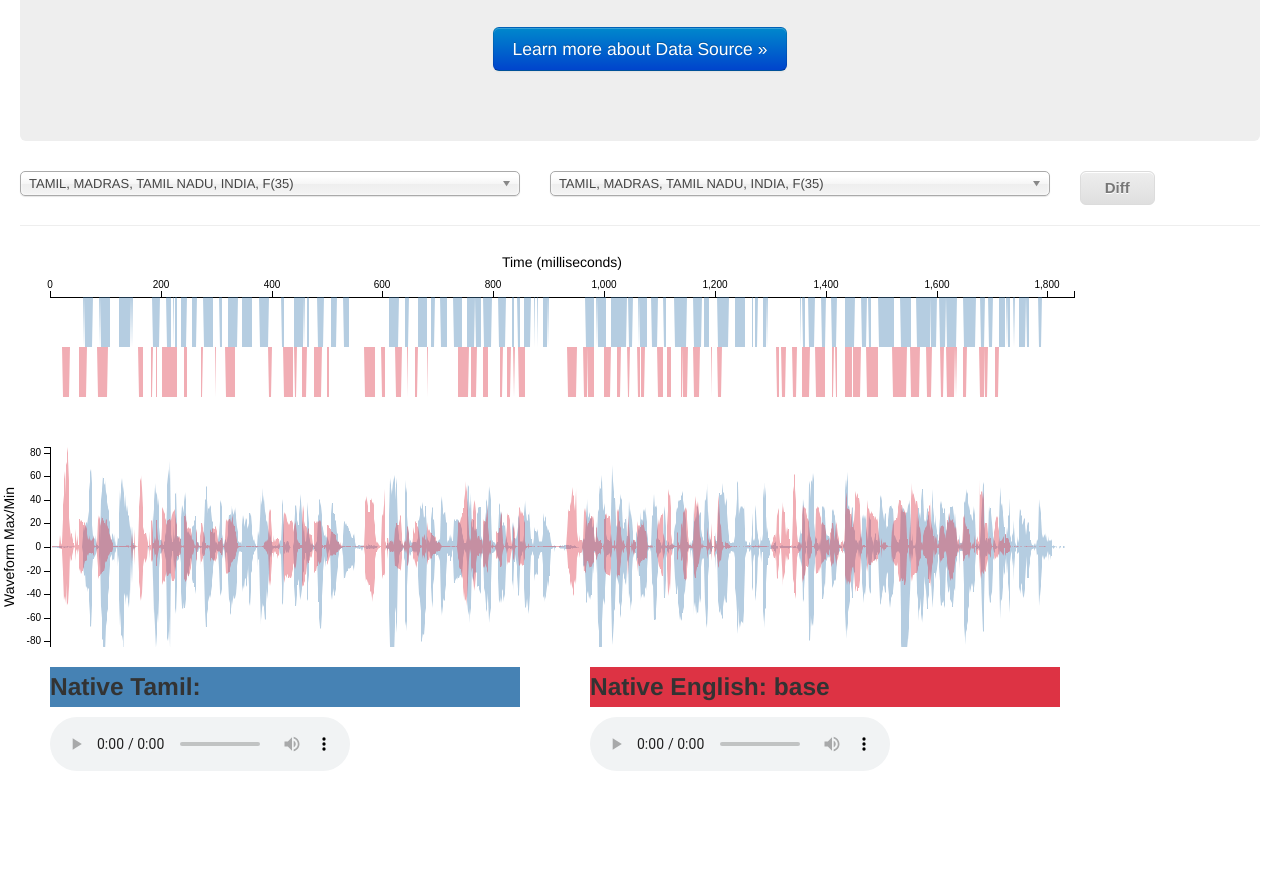
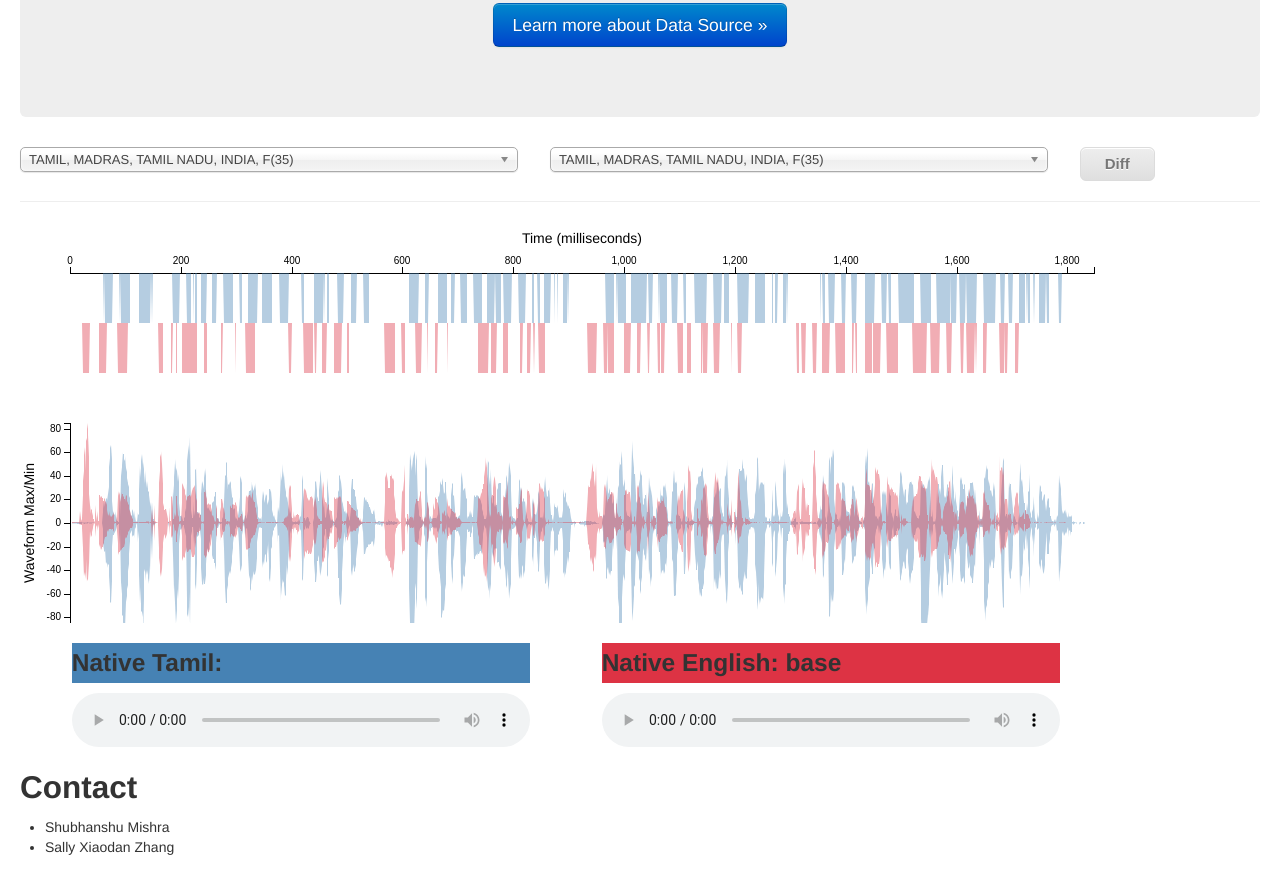
Before and after one commit to Xiaodan/AccentDiff, a website: page index.html in a window 1280 px wide. Shown: the part 346-1240 px from the top of the page. Before the commit the page ends 1127 px from the top, so only its background shows below. Drawn offline with Linux system fonts and the light colour scheme.

Commit message:
Fixed sizing issue for many components

```diff
--- a/index.html
+++ b/index.html
@@ -8,9 +8,8 @@
     <meta name="description" content="">
 
     <!-- Le styles -->
+    <link rel="stylesheet" href="chosen.min.css" />
     <link href="bootstrap.css" rel="stylesheet">
-    <link rel="stylesheet" href="chosen.min.css" />
-    <link rel="stylesheet" type="text/css" href="style.css">
     <style type="text/css">
       body {
         padding-top: 60px;
@@ -57,6 +56,7 @@
 
     </style>
     <link href="bootstrap-responsive.css" rel="stylesheet">
+    <link rel="stylesheet" type="text/css" href="style.css">
 
     <!-- HTML5 shim, for IE6-8 support of HTML5 elements -->
     <!--[if lt IE 9]>
@@ -90,7 +90,7 @@
             </p> -->
             <ul class="nav">
               <li class="active"><a href="#">Home</a></li>
-              <li><a href="#about">About</a></li>
+              <li><a href="#charts">Charts</a></li>
               <li><a href="#contact">Contact</a></li>
             </ul>
           </div><!--/.nav-collapse -->
@@ -115,11 +115,15 @@
 
           </div>
 
-          <div class="row-fluid">
+        </div><!--/span-->
+      </div><!--/row-->
+
+      <div class="row-fluid">
+            <div class="span12">
 
             <div class="controls">
               <div class="span5">
-                <select id="lang1" data-placeholder="Choose first native accent..." style="width:500px;" class="chosen-select form-control">
+                <select id="lang1" data-placeholder="Choose first native accent..." style="width:100%" class="chosen-select form-control">
                     <option value="english2">English</option>
                     <option value="tamil2">Tamil</option>
                     <option value="hindi2">Hindi</option>
@@ -129,7 +133,7 @@
               </div>
 
               <div class="span5">
-                <select id="lang2" data-placeholder="Choose second native accent..." style="width:500px;" class="chosen-select form-control">
+                <select id="lang2" data-placeholder="Choose second native accent..."style="width:100%" class="chosen-select form-control">
                   <div class="span6">
                     <option value="english2">English</option>
                     <option value="tamil2" selected="selected">Tamil</option>
@@ -157,13 +161,28 @@
               </div>
 
             </div>
+            </div>
           </div><!--/row-->
-
-        </div><!--/span-->
-      </div><!--/row-->
 
 
       <hr>
+      <div class="row-fluid">
+        <div class="span12">
+          <div id="charts"></div>
+        </div>
+      </div>
+      <div class="row-fluid">
+        <div class="span12">
+          <div id="contact">
+            <h2>Contact</h2>
+            <ul>
+              <li>Shubhanshu Mishra</li>
+              <li>Sally Xiaodan Zhang</li>
+            </ul>
+          </div>
+        </div>
+      </div>
+
 
     </div><!--/.fluid-container-->
 
--- a/style.css
+++ b/style.css
@@ -26,6 +26,18 @@ background-color: steelblue;
 
 .waveform .area{
 	opacity: 0.4;
+}
+
+audio{
+	width: 100%;
+}
+
+text {
+	font-size: 100%;
+}
+
+.hero-unit h1 {
+	font-size: 2em;
 }
 
 .base{
--- a/viz.js
+++ b/viz.js
@@ -1,9 +1,13 @@
-var width = 1024;
-var height = 300;
-var margin_x = 50;
-var margin_y = 50;
+var chartDiv = d3.select("#charts");
 
-var layout = d3.select("body").append("svg");
+var width = $("#charts").width();
+width = (width < 1024) ? width: 1024;
+var resize_factor = (width/1024);
+var height = 300 * resize_factor;
+var margin_x = 50 * resize_factor;
+var margin_y = 50 * resize_factor;
+
+var layout = chartDiv.append("svg");
 	layout.attr("width", width+2*margin_x)
 		.attr("height", height+2*margin_y)
 		.classed("waveform", true);
@@ -13,8 +17,8 @@ var y = null;
 
 var xAxis = null;
 var yAxis = null;
-var offsetX = 100;
-var barHeight = 50;
+var offsetX = 100 * resize_factor;
+var barHeight = 50 * resize_factor;
 
 function init (lang1_datafile, lang1_name, lang2_datafile, lang2_name) {
 	// body...
@@ -46,7 +50,7 @@ function init (lang1_datafile, lang1_name, lang2_datafile, lang2_name) {
 		    .call(yAxis);
 		    layout.append("text")      // text label for the x axis
 		        .attr("x", margin_x+(width/2.0) )
-		        .attr("y",  20)
+		        .attr("y",  20 * resize_factor)
 		        .style("text-anchor", "middle")
 		        .text("Time (milliseconds)");
 		    layout.append("text")      // text label for the x axis
@@ -74,9 +78,9 @@ function drawWaveForm(waveform, datafile, name, cssClass){
 	}
 	console.log(waveform.duration);
 	console.log(waveform);
-	var container = d3.select("body")
-		.append("div")
-		.classed("container", true).classed("span5", true);
+	var container = chartDiv.append("div")
+		.classed("container", true)
+		.classed("span5", true);
 	container.append("h3")
 		.classed("area", true)
 		.classed(cssClass, true)
```
